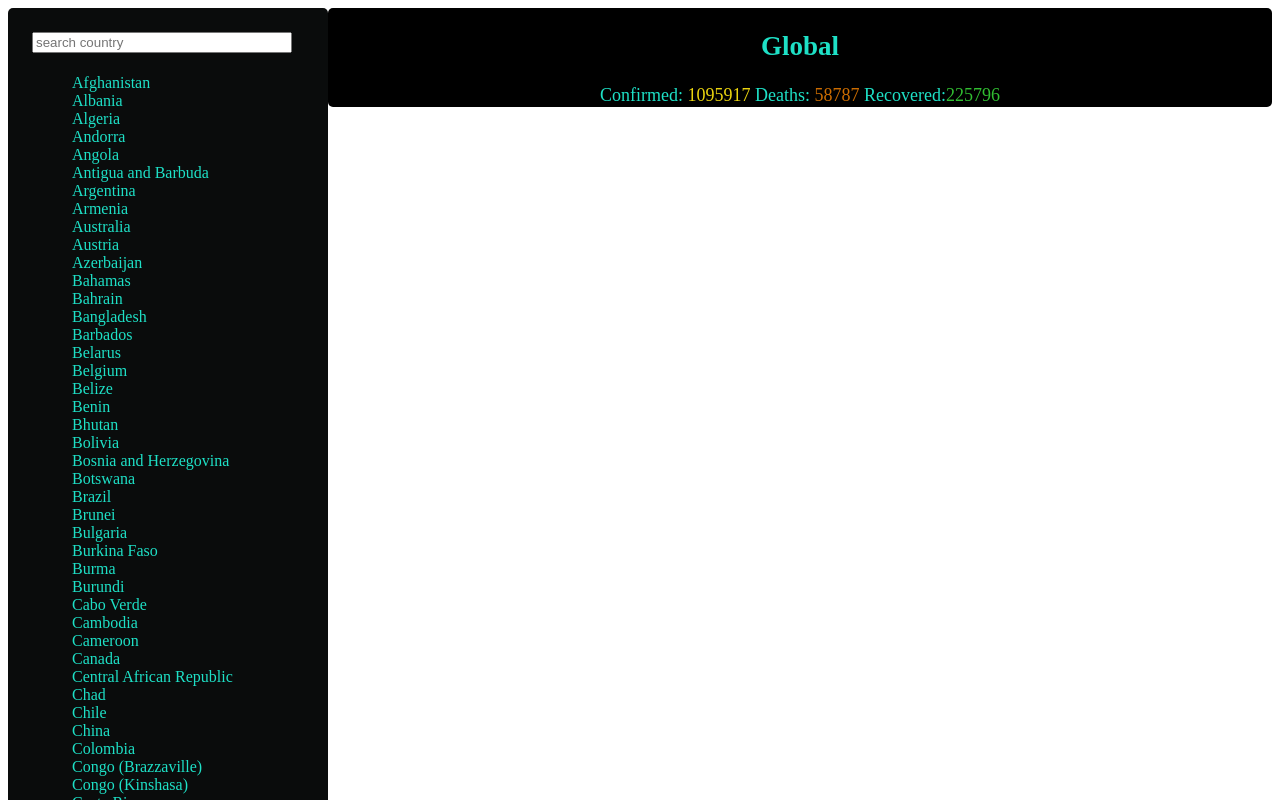
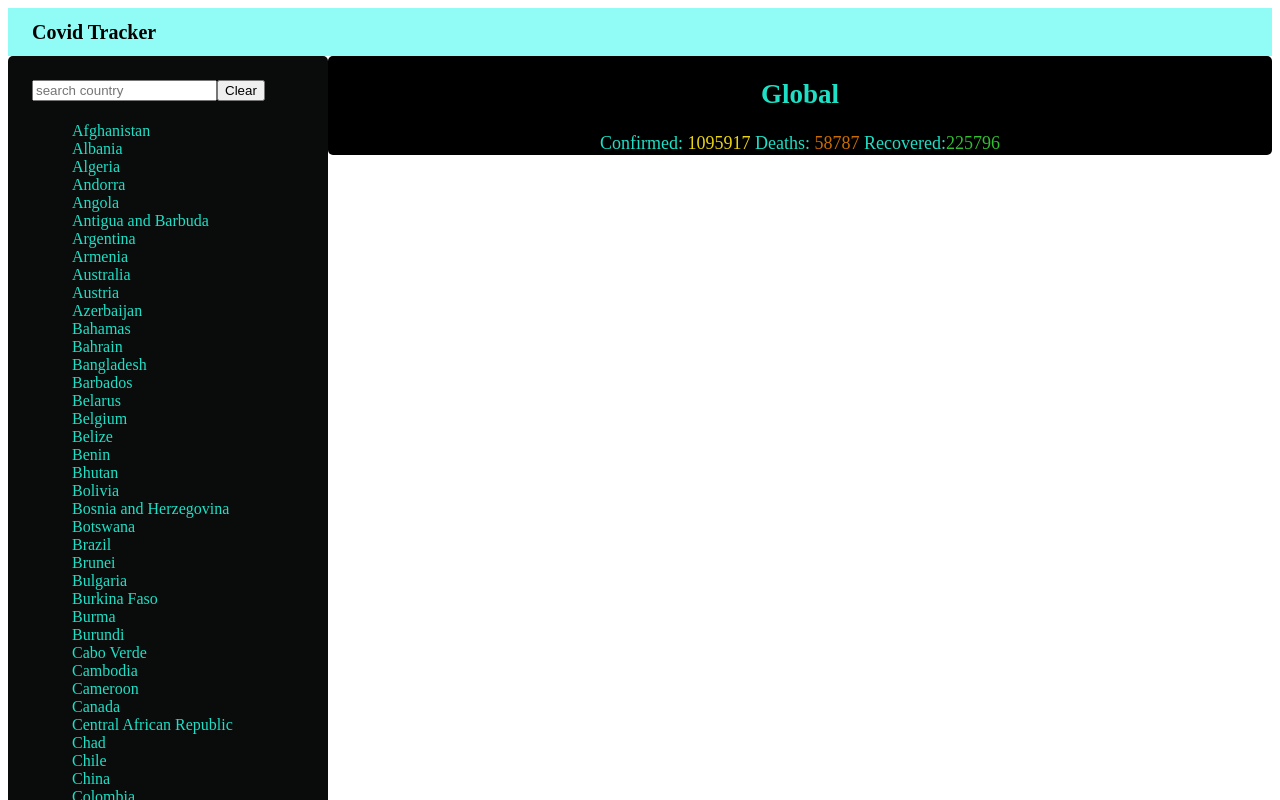
Before and after one commit to supriyaKrishnamurthy/covidTest, an Angular app: page / in a window 1280 px wide. Shown: the top 800 px of the page. Built offline with nearby package versions, Linux system fonts and the light colour scheme.

Commit message:
Refined the search bar funtionality,added clear button to clear the selection and display global values,iterated through json file to get global values for graph,made the graph creation funtion generic,added banner div in html

```diff
--- a/src/app/country-list/country-list.component.css
+++ b/src/app/country-list/country-list.component.css
@@ -1,3 +1,16 @@
+.banner{
+    display: flex;
+    justify-content: space-between;
+    padding: 12px 24px;
+    background-color: #91fcf6;
+}
+
+.banner .pageName{
+    margin: 0;
+    font-size: 20px;
+    line-height:24px;
+}
+
 .countryTab{
     width:40vh;
     padding: 24px 0 0 24px;
@@ -28,9 +41,10 @@
     padding-bottom: 5px;
 }
 
-.search input{
+.search input button{
  width: 85%;
 }
+
 
 .displayStat{
         border-radius: 5px;
@@ -43,15 +57,15 @@
         font-size:large;
 }
 
-#confirmed, #globalConfirmed{
+#confirmed, #globalTotalConfirmed{
     color:rgb(235, 213, 15);
 }
 
-#dead, #globalDead{
+#dead, #globaltotalDead{
     color:rgba(255, 136, 0, 0.795);
 }
 
-#recovered,#globalRecovered{
+#recovered,#globalTotalRecovered{
     color:rgb(49, 190, 49);
 }
 
@@ -61,5 +75,5 @@
     display:flex;
     height:85vh;
     width:1195px;
-    background-color: #91fcf6;;
+    background-color: #e1e7e7;;
 }
--- a/src/app/country-list/country-list.component.html
+++ b/src/app/country-list/country-list.component.html
@@ -1,7 +1,11 @@
 <div class="fullPage">
+<div class="banner" role="banner">
+    <h2 class="pageName">Covid Tracker</h2>
+</div>
 <div class="countryTab">
     <div class="search">
        <input type="text" placeholder="search country" name="search" [(ngModel)]="searchInput" (ngModelChange)='searchByCountry()'>
+       <button (click)="clearSelection()">Clear</button>
     </div>
  <div class="countries">
     <div class="list">
@@ -16,7 +20,7 @@
 </div>
 <div class="displayStat">
     <div class="selectedCountry">
-      <div *ngIf="clickedCountry; else showGlobal">
+      <div *ngIf="clickedCountry && !clearTheSelection; else showGlobal">
             <h2>{{clickedCountry}}</h2>
             <span>Confirmed: </span><span id="confirmed">{{confirmed}} </span>
             <span>Deaths: </span><span id="dead">{{death}}  </span>
@@ -24,9 +28,9 @@
       </div>
       <ng-template #showGlobal>
         <h2>Global</h2>
-        <span>Confirmed: </span><span id="globalConfirmed">{{globalConfirmed}}  </span>
-        <span>Deaths: </span><span id="globalDead">{{globalDeath}}  </span>
-        <span>Recovered:</span><span id="globalRecovered">{{globalRecovered}}</span>
+        <span>Confirmed: </span><span id="globalTotalConfirmed">{{globalTotalConfirmed}}  </span>
+        <span>Deaths: </span><span id="globaltotalDead">{{globalTotalDeath}}  </span>
+        <span>Recovered:</span><span id="globalTotalRecovered">{{globalTotalRecovered}}</span>
      </ng-template>
      </div>
     <div class="stat"></div>
--- a/src/app/country-list/country-list.component.ts
+++ b/src/app/country-list/country-list.component.ts
@@ -1,6 +1,7 @@
 import { Component, OnInit } from '@angular/core';
 import covid from '../../assets/COVID.json';
 import Chart from 'chart.js';
+import { analyzeAndValidateNgModules } from '@angular/compiler';
 
 @Component({
   selector: 'app-country-list',
@@ -16,11 +17,16 @@ export class CountryListComponent implements OnInit {
   confirmed:number;
   death:number;
   recovered:number;
-  globalConfirmed:number=0;
-  globalDeath:number=0;
-  globalRecovered:number=0;
+  globalTotalConfirmed:number=0;
+  globalTotalDeath:number=0;
+  globalTotalRecovered:number=0;
   lastRow:number;
   chart:[];
+  clearTheSelection:boolean=false;
+  globalConfirmedList:Array<number>=[];
+  globalDeathList:Array<number>=[];
+  globalRecoverdList:Array<number>=[];
+  dateList:[];
 
 
   constructor() { }
@@ -31,42 +37,90 @@ export class CountryListComponent implements OnInit {
 
     Object.keys(this.covidMainData).forEach(countryName=>{
       this.lastRow=this.covidMainData[countryName].length-1;
-      this.globalConfirmed+=this.covidMainData[countryName][this.lastRow].confirmed;
-      this.globalDeath+=this.covidMainData[countryName][this.lastRow].deaths;
-      this.globalRecovered+=this.covidMainData[countryName][this.lastRow].recovered;
+      this.globalTotalConfirmed+=this.covidMainData[countryName][this.lastRow].confirmed;
+      this.globalTotalDeath+=this.covidMainData[countryName][this.lastRow].deaths;
+      this.globalTotalRecovered+=this.covidMainData[countryName][this.lastRow].recovered;
     })
   }
 
   printCountry(country){
+    this.clearTheSelection=false;
     this.clickedCountry=country.key;
     this.confirmed=country.value[country.value.length-1].confirmed;
     this.death=country.value[country.value.length-1].deaths;
     this.recovered=country.value[country.value.length-1].recovered;
 
 
-    let dateList=country.value.map(country=>country.date);
+    this.dateList=country.value.map(country=>country.date);
     let confirmedList=country.value.map(country=>country.confirmed);
     let deathList=country.value.map(country=>country.deaths);
     let recoveredList=country.value.map(country=>country.recovered);
 
-    this.chart=new Chart('canvas',{
+    this.displayChart(this.dateList,confirmedList,deathList,recoveredList);
+
+  }
+
+  searchByCountry(){
+    this.covidData={};
+    Object.keys(this.covidMainData).forEach(countryName=>{
+      if(countryName.toLowerCase().includes(this.searchInput.toLowerCase())){
+        this.covidData[countryName]=this.covidMainData[countryName]
+      }
+    })
+  }
+
+  clearSelection(){
+    this.clearTheSelection=true;
+    this.searchInput='';
+    this.covidData=this.covidMainData;
+
+
+    let totalDays=this.covidMainData.Afghanistan.length-1 /**Check how to generalize this */
+   /**for each date sumup the values of each country for that date**/
+    for(let i=0;i<=totalDays;i++){
+      let globalConfirmedByDate=0;
+      let globalDeathByDate=0;
+      let globalRecoveredByDate=0
+        Object.keys(this.covidMainData).forEach(countryName=>{
+          /**for given day sumup the values of each country **/
+          globalConfirmedByDate+=this.covidMainData[countryName][i].confirmed;
+          globalDeathByDate+=this.covidMainData[countryName][i].deaths;
+          globalRecoveredByDate+=this.covidMainData[countryName][i].recovered;
+
+        })
+      /**Push data to array for each date summed up values **/
+
+        this.globalConfirmedList.push(globalConfirmedByDate);
+        this.globalDeathList.push(globalDeathByDate);
+        this.globalRecoverdList.push(globalRecoveredByDate);
+   }
+
+   console.log(this.globalConfirmedList,this.globalDeathList,this.globalRecoverdList);
+   this.displayChart(this.dateList,this.globalConfirmedList,this.globalDeathList,this.globalRecoverdList);
+
+
+  }
+
+  displayChart(dates,confirms,deaths,recovers){
+
+   this.chart=new Chart('canvas',{
       type: 'line',
       data: {
-        labels:dateList,
+        labels:dates,
         datasets: [{
-            data: confirmedList,
+            data: confirms,
             label: "confirmed",
             borderColor: "rgb(235, 213, 15)",
             fill: false
           },
            {
-            data:deathList,
+            data:deaths,
             label: "dead",
             borderColor: "rgba(255, 136, 0, 0.795)",
             fill: false
           },
           {
-            data: recoveredList,
+            data: recovers,
             label: "Recovered",
             borderColor: "rgb(49, 190, 49)",
             fill: false
@@ -82,13 +136,4 @@ export class CountryListComponent implements OnInit {
     })
   }
 
-  searchByCountry(){
-    this.covidData={};
-    Object.keys(this.covidMainData).forEach(countryName=>{
-      if(countryName.toLowerCase().includes(this.searchInput.toLowerCase())){
-        this.covidData[countryName]=this.covidMainData[countryName]
-      }
-    })
-  }
-
 }
```
